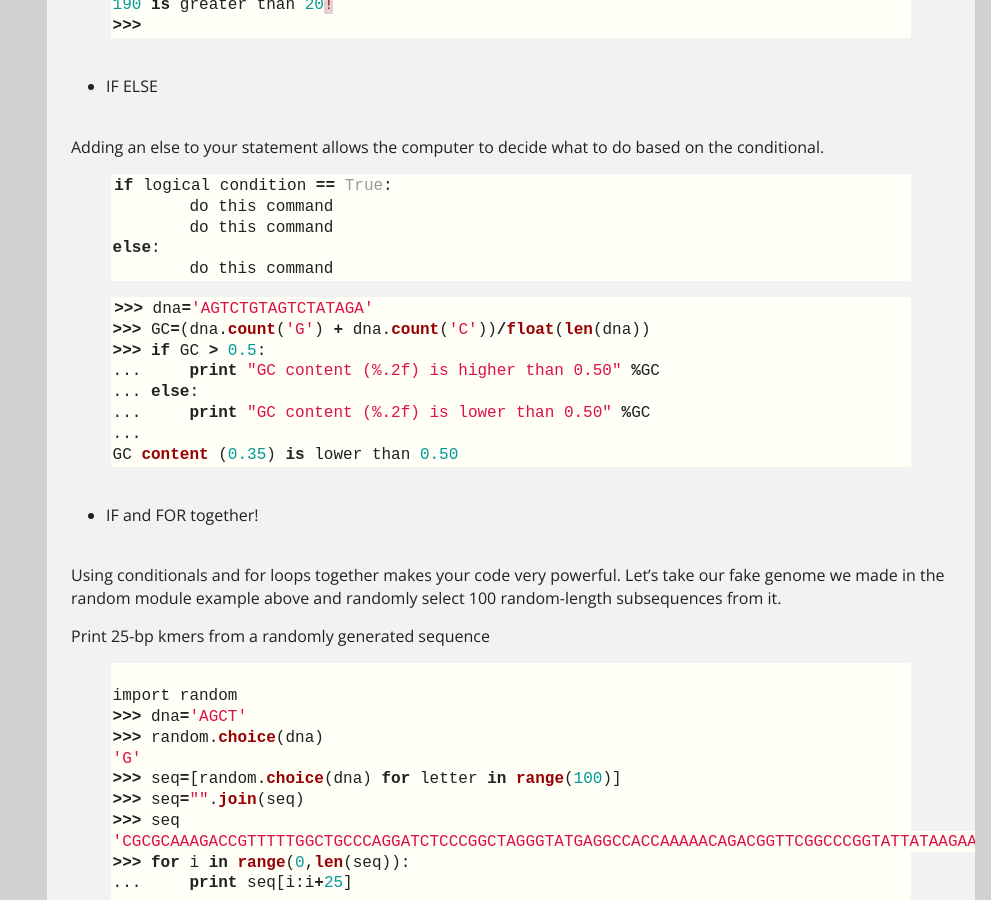
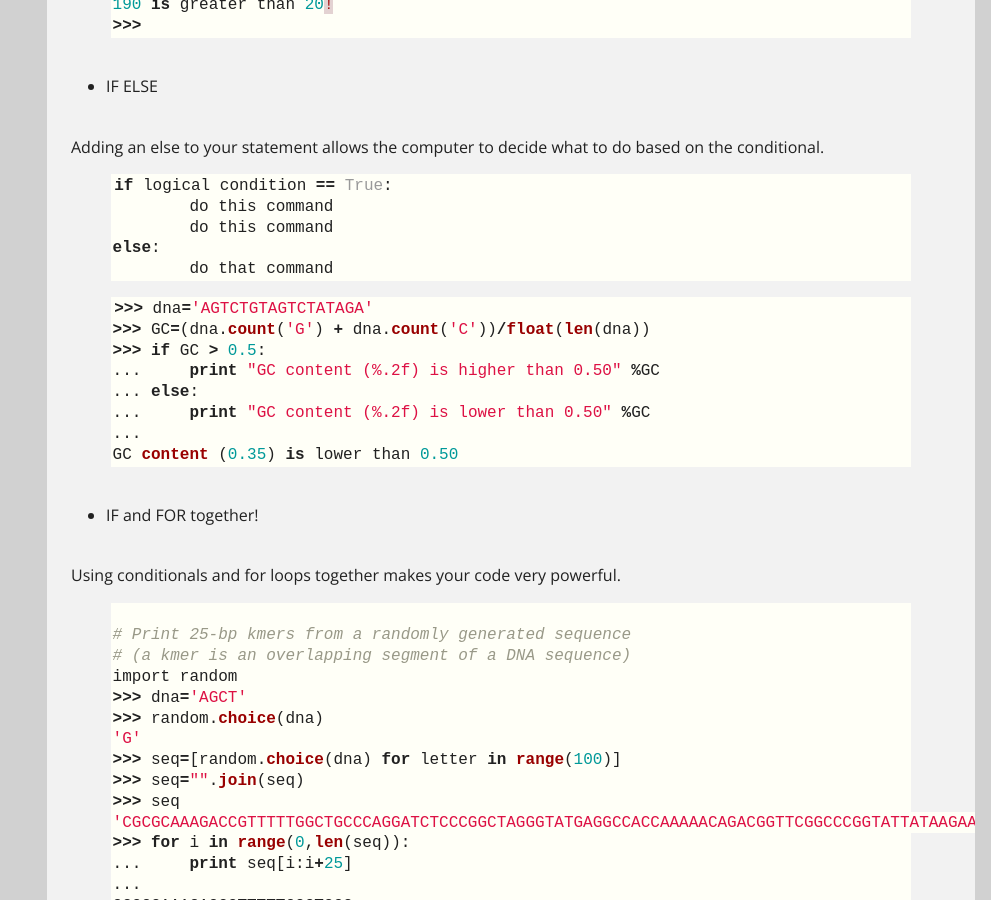
Before and after one commit to CCBBatUT/Biocomputing_Spring2016, a Jekyll site: the page built from _posts/2016-02-10-python2_controlflow.md, in a window 1280 px wide and 900 px high, scrolled down 3490 px. Shown: the whole window, without its empty margins (289-1280 px from the left). Built offline with Jekyll 4.4.1, drawn with Linux system fonts in a browser that asks for light colours; some of the changed text lies outside the part shown.

Commit message:
update to python2

```diff
--- a/_posts/2016-02-10-python2_controlflow.md
+++ b/_posts/2016-02-10-python2_controlflow.md
@@ -77,7 +77,7 @@ T
 
 {% endhighlight %}
 
-Let's try something a bit more complicated. Here we can do a repeat of a mathematical operation on items in a list. Note that the `x` `in for x in thing` can be whatever you want, you just have to be consistent within the loop.
+Let's try something a bit more complicated. Here we can do a repeat of a mathematical operation on items in a list. Note that the `x` in `for x in thing` can be whatever you want, you just have to be consistent within the loop.
 
 {% highlight python %}
 >>>sequences=['AGTCTA','AGTCAGTCAGTCAGT','ACTAGCTAGCTA','ACGTCAGTATCGTATTTTA','ACAGTCAGTGATCA','AGT','AGCTAGCTAGCTACGATGCTAGCTAGC'] #create our list
@@ -190,7 +190,7 @@ if logical condition == True:
 	do this command
 	do this command
 else:
-	do this command
+	do that command
 {% endhighlight %}
 
 
@@ -208,10 +208,12 @@ GC content (0.35) is lower than 0.50
 
 - IF and FOR together!
 
-Using conditionals and for loops together makes your code very powerful. Let's take our fake genome we made in the random module example above and randomly select 100 random-length subsequences from it.
+Using conditionals and for loops together makes your code very powerful.
 
-Print 25-bp kmers from a randomly generated sequence
+
 {% highlight python %}
+# Print 25-bp kmers from a randomly generated sequence
+# (a kmer is an overlapping segment of a DNA sequence)
 import random
 >>> dna='AGCT'
 >>> random.choice(dna)
@@ -290,7 +293,7 @@ CGGTATTATAAGAATATCCTAGGAA
 >>> for i in range(len(seq)):
 ...     if len(seq[i:i+25]) < 25:
 ...             print 'too short! continuing'
-...             continue
+...             continue # instead of ending the for loop, continue will just skip this one iteration
 ...     else:
 ...             print seq[i:i+25]
 ...
```
Also changed, not shown: other parts of _posts/2016-02-10-python2_controlflow.md (+2 -0 lines).
